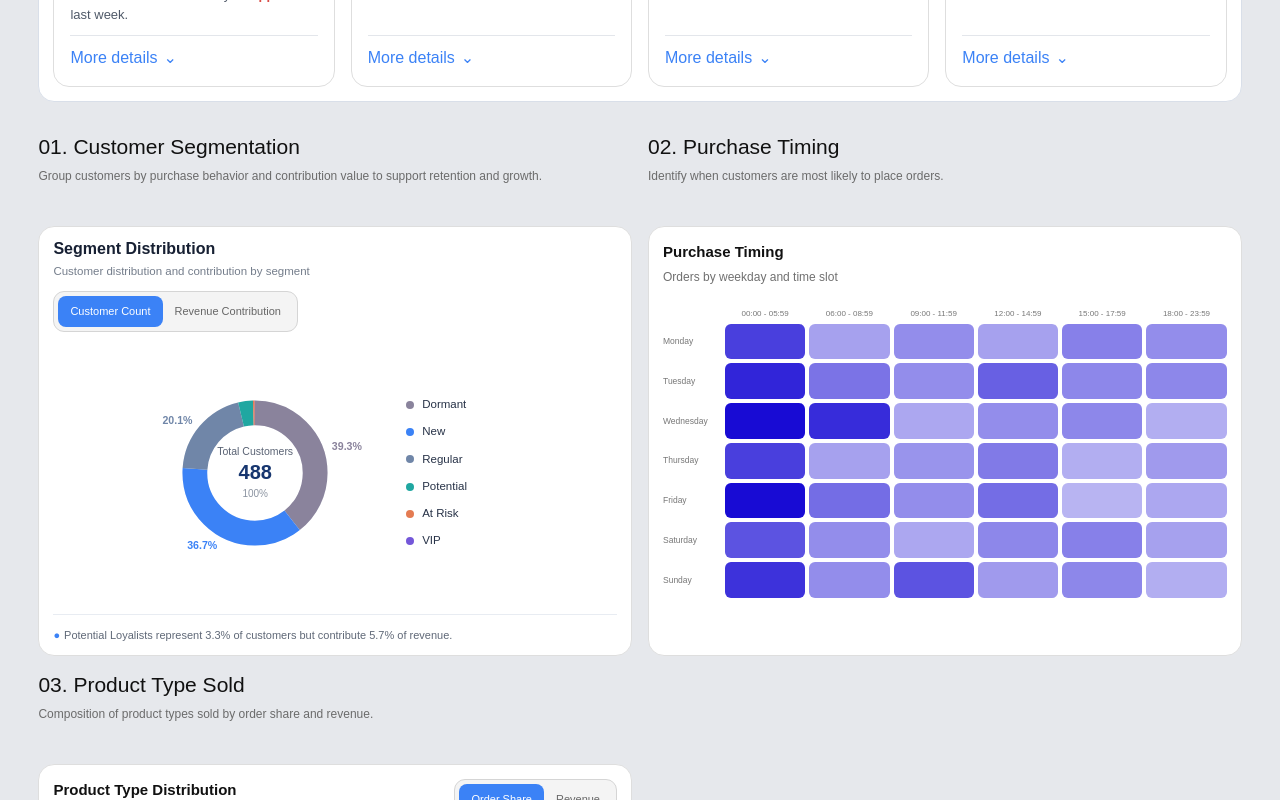
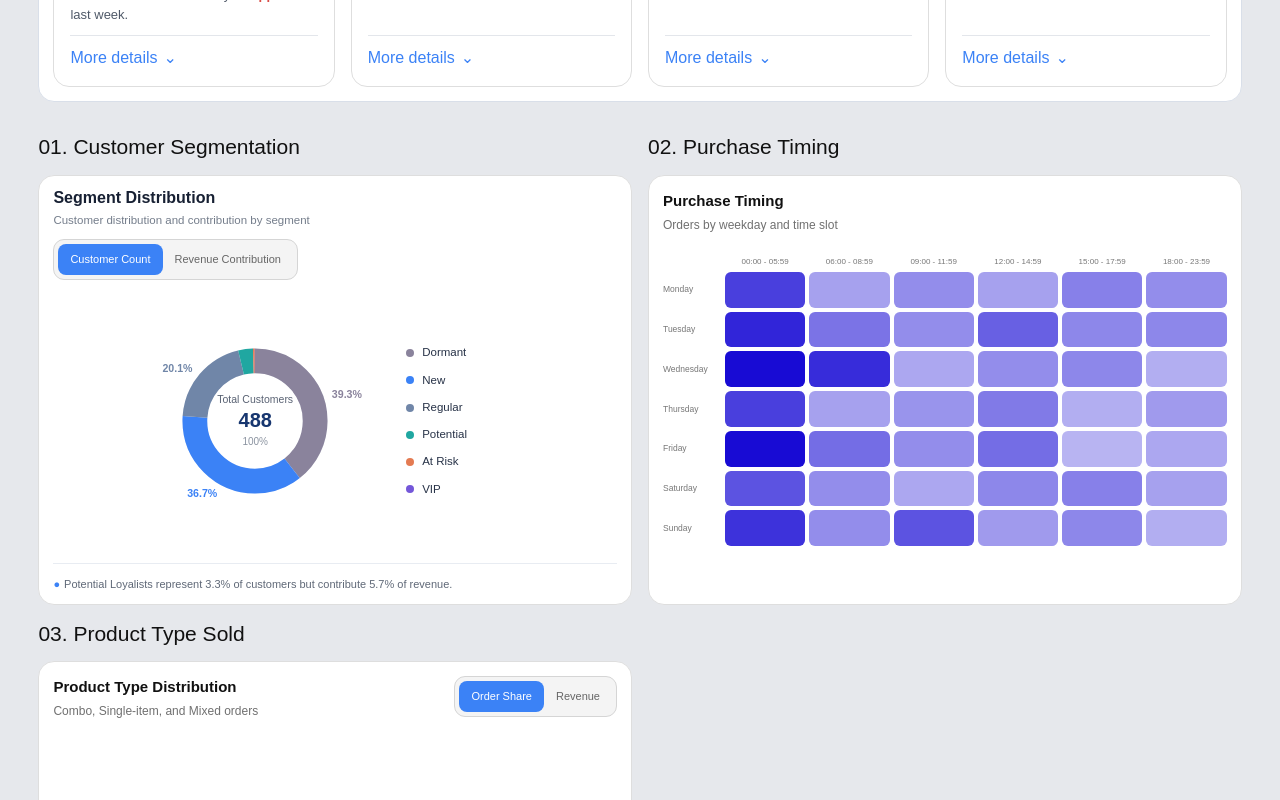
Before and after one commit to hoanganhqd180805-hihi/customer-intelligence-dashboard, a Next.js app: page / in a window 1280 px wide. Shown: the part 380-1180 px from the top of the page. Built offline with nearby package versions, Linux system fonts and the light colour scheme.

Commit message:
Remove redundant section subtitles

```diff
--- a/components/dashboard/CustomerSegmentationSection.tsx
+++ b/components/dashboard/CustomerSegmentationSection.tsx
@@ -419,12 +419,7 @@ export function CustomerSegmentationSection({
       ref={sectionRef}
       className="relative flex min-w-0 flex-col min-[900px]:h-full"
     >
-      <div className="min-[900px]:min-h-[92px]">
-        <SectionHeading
-          title="01. Customer Segmentation"
-          subtitle="Group customers by purchase behavior and contribution value to support retention and growth."
-        />
-      </div>
+      <SectionHeading title="01. Customer Segmentation" />
       <Card className="flex min-h-[380px] flex-1 flex-col px-3.5 pb-2.5 pt-2.5 min-[900px]:h-[430px] min-[900px]:min-h-[430px]">
         <header>
           <h3 className="text-[16px] font-semibold text-[#172033]">
--- a/components/dashboard/PurchaseTimingSection.tsx
+++ b/components/dashboard/PurchaseTimingSection.tsx
@@ -216,12 +216,7 @@ export function PurchaseTimingSection() {
 
   return (
     <section className="flex min-w-0 flex-col min-[900px]:h-full">
-      <div className="min-[900px]:min-h-[92px]">
-        <SectionHeading
-          title="02. Purchase Timing"
-          subtitle="Identify when customers are most likely to place orders."
-        />
-      </div>
+      <SectionHeading title="02. Purchase Timing" />
       <Card className="flex min-h-[340px] w-full flex-1 flex-col p-3.5 min-[900px]:h-[430px] min-[900px]:min-h-[430px]">
         <div>
           <h3 className="text-[15px] font-semibold">Purchase Timing</h3>
--- a/components/dashboard/ShoppingTrendsSection.tsx
+++ b/components/dashboard/ShoppingTrendsSection.tsx
@@ -237,12 +237,7 @@ export function ShoppingTrendsSection() {
       ref={sectionRef}
       className="flex min-w-0 flex-col min-[900px]:h-full"
     >
-      <div className="min-[900px]:min-h-[92px]">
-        <SectionHeading
-          title="03. Product Type Sold"
-          subtitle="Composition of product types sold by order share and revenue."
-        />
-      </div>
+      <SectionHeading title="03. Product Type Sold" />
       <div className="flex flex-1">
         <Card className="flex min-h-[300px] w-full flex-1 flex-col p-3.5 min-[900px]:h-[430px] min-[900px]:min-h-[430px]">
           <div className="flex items-start justify-between gap-3">
--- a/components/ui/SectionHeading.tsx
+++ b/components/ui/SectionHeading.tsx
@@ -1,6 +1,6 @@
 interface SectionHeadingProps {
   title: string;
-  subtitle: string;
+  subtitle?: string;
 }
 
 export function SectionHeading({ title, subtitle }: SectionHeadingProps) {
@@ -9,9 +9,11 @@ export function SectionHeading({ title, subtitle }: SectionHeadingProps) {
       <h2 className="text-[21px] font-medium leading-tight text-[#111]">
         {title}
       </h2>
-      <p className="mt-1.5 text-[12px] leading-relaxed text-[#6b6b6b]">
-        {subtitle}
-      </p>
+      {subtitle ? (
+        <p className="mt-1.5 text-[12px] leading-relaxed text-[#6b6b6b]">
+          {subtitle}
+        </p>
+      ) : null}
     </header>
   );
 }
```
